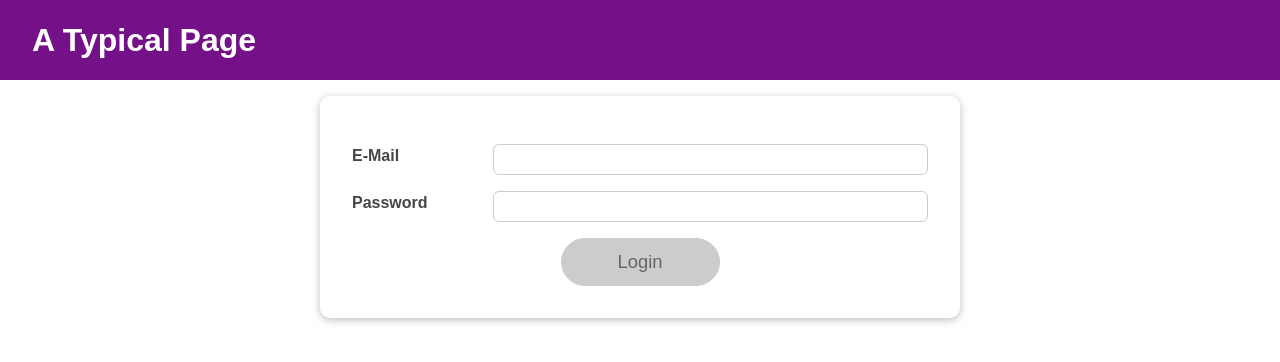
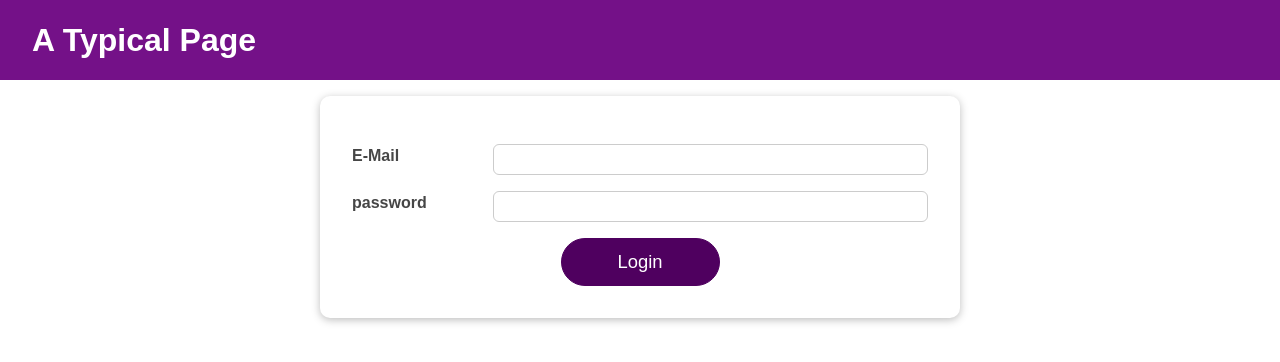
Before and after one commit to janardhan5031/project-4, a React (Create React App) app: page / in a window 1280 px wide. Shown: the top 362 px of the page. Built offline with nearby package versions, Linux system fonts and the light colour scheme.

Commit message:
autoFocus in input fields with imperetive and forwaedRef hooks

```diff
--- a/src/components/Login/Login.js
+++ b/src/components/Login/Login.js
@@ -1,8 +1,9 @@
-import React, { useState,useEffect, useReducer } from 'react';
+import React, { useState,useEffect, useReducer, useRef } from 'react';
 
 import Card from '../UI/Card/Card';
 import classes from './Login.module.css';
 import Button from '../UI/Button/Button';
+import Input from '../UI/Input/input';
 
 const emailReducer = (lastState, dispactchedAction) => {
 
@@ -44,13 +45,16 @@
   const { isValid: emailIsValid } = emailState;
   const { isValid: passwordIsValid } = passwordState;
 
+  const emailInputRef = useRef();
+  const passwordInputRef = useRef();
+
 
   useEffect(() => {
     // here setFormIsValid function will be called after some time to avoid un-necessary render by react
     const validationTimer = setTimeout(() => {
       // console.log('checking form validity')
         setFormIsValid(
-          emailState.isValid && passwordState.isValid
+          emailIsValid && passwordIsValid
         );
     }, 500)
 
@@ -88,42 +92,42 @@
 
   const submitHandler = (event) => {
     event.preventDefault();
+    if (formIsValid) {
       props.onLogin(emailState.value, passwordState.value);
+    }
+    else if (!emailIsValid) {
+      emailInputRef.current.focus()
+    }
+    else {
+      passwordInputRef.current.focus()
+    }
   };
 
   return (
     <Card className={classes.login}>
       <form onSubmit={submitHandler}>
-        <div
-          className={`${classes.control} ${
-            emailState.isValid===false ? classes.invalid : ''
-          }`}
-        >
-          <label htmlFor="email">E-Mail</label>
-          <input
+        <Input
+          ref={emailInputRef}
           type="email"
           id="email"
+          label="E-Mail"
+          isValid={emailIsValid}
           value={emailState.value}
           onChange={emailChangeHandler}
           onBlur={validateEmailHandler}
         />
-        </div>
-        <div
-          className={`${classes.control} ${
-            passwordState.isValid === false ? classes.invalid : ''
-          }`}
-        >
-          <label htmlFor="password">Password</label>
-          <input
+        <Input
+          ref={passwordInputRef}
           type="password"
-            id="password"
+          id='password'
+          label='password'
           value={passwordState.value}
+          isValid={passwordIsValid}
           onChange={passwordChangeHandler}
           onBlur={validatePasswordHandler}
         />
-        </div>
         <div className={classes.actions}>
-          <Button type="submit" className={classes.btn} disabled={!formIsValid}>
+          <Button type="submit" className={classes.btn} disabled={false}>
             Login
           </Button>
         </div>
--- a/src/components/Login/Login.module.css
+++ b/src/components/Login/Login.module.css
@@ -5,52 +5,7 @@
   padding: 2rem;
 }
 
-.control {
-  margin: 1rem 0;
-  display: flex;
-  align-items: stretch;
-  flex-direction: column;
-}
-
-.control label,
-.control input {
-  display: block;
-}
-
-.control label {
-  font-weight: bold;
-  flex: 1;
-  color: #464646;
-  margin-bottom: 0.5rem;
-}
-
-.control input {
-  flex: 3;
-  font: inherit;
-  padding: 0.35rem 0.35rem;
-  border-radius: 6px;
-  border: 1px solid #ccc;
-}
-
-.control input:focus {
-  outline: none;
-  border-color: #4f005f;
-  background: #f6dbfc;
-}
-
-.control.invalid input {
-  border-color: red;
-  background: #fbdada;
-}
 
 .actions {
   text-align: center;
 }
-
-@media (min-width: 768px) {
-  .control {
-    align-items: center;
-    flex-direction: row;
-  }
-
-}
--- /dev/null
+++ b/src/components/UI/Input/input.js
@@ -0,0 +1,37 @@
+import React, { useRef, useImperativeHandle} from "react";
+
+import classes from './input.module.css'
+
+const Input = React.forwardRef( (props,ref) => {
+    const inputRef = useRef()
+
+    const activate = () => {
+        inputRef.current.focus()
+    };
+
+    useImperativeHandle(ref, () => {
+        return {
+            focus: activate
+        };
+    });
+
+    return (
+        <div
+            className={`${classes.control} ${
+            props.isValid===false ? classes.invalid : ''
+            }`}
+        >
+        <label htmlFor={props.id}>{ props.label}</label>
+        <input
+          ref={inputRef}
+          type={props.type}
+          id={props.id}
+          value={props.value }
+          onChange={props.onChange}
+          onBlur={props.onBlur}
+        />
+      </div>
+    )
+})
+
+export default Input;
--- /dev/null
+++ b/src/components/UI/Input/input.module.css
@@ -0,0 +1,45 @@
+.control {
+  margin: 1rem 0;
+  display: flex;
+  align-items: stretch;
+  flex-direction: column;
+}
+
+.control label,
+.control input {
+  display: block;
+}
+
+.control label {
+  font-weight: bold;
+  flex: 1;
+  color: #464646;
+  margin-bottom: 0.5rem;
+}
+
+.control input {
+  flex: 3;
+  font: inherit;
+  padding: 0.35rem 0.35rem;
+  border-radius: 6px;
+  border: 1px solid #ccc;
+}
+
+.control input:focus {
+  outline: none;
+  border-color: #4f005f;
+  background: #f6dbfc;
+}
+
+.control.invalid input {
+  border-color: red;
+  background: #fbdada;
+}
+
+@media (min-width: 768px) {
+    .control {
+      align-items: center;
+      flex-direction: row;
+    }
+
+}
```
Lines whose indentation alone changed are shown as unchanged.
